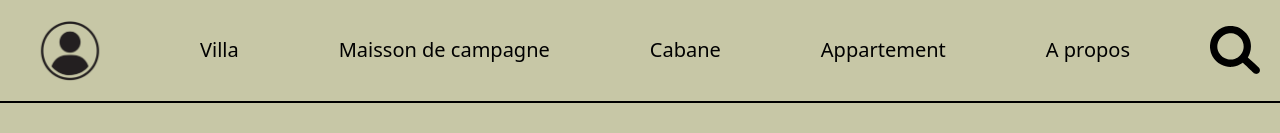
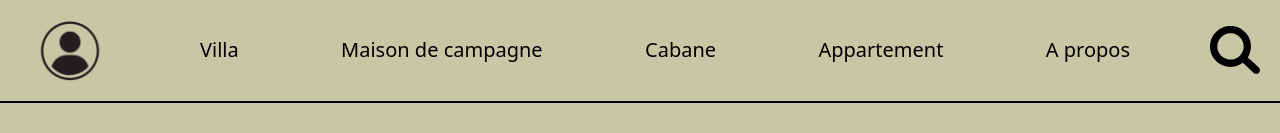
Before and after one commit to WakakiVongola/Projet-Blog, a Next.js app: page / in a window 1280 px wide. Shown: the top 133 px of the page. Built offline with nearby package versions, Linux system fonts and the light colour scheme.

Commit message:
correction faute maison de campagne

```diff
--- a/src/components/header.tsx
+++ b/src/components/header.tsx
@@ -95,7 +95,7 @@ export const Header = () => {
                     </Dialog>
                 <div id='TopNav' className='flex w-3/4 justify-between items-center text-xl'>
                     <a className='transition duration-500 ease-in-out hover:text-gray-600 hover:scale-110' href="/accueil/villa">Villa</a>
-                    <a className='transition duration-500 ease-in-out hover:text-gray-600 hover:scale-110' href="https://twitter.com/?lang=fr">Maisson de campagne</a>
+                    <a className='transition duration-500 ease-in-out hover:text-gray-600 hover:scale-110' href="https://twitter.com/?lang=fr">Maison de campagne</a>
                     <a className='transition duration-500 ease-in-out hover:text-gray-600 hover:scale-110' href="https://twitter.com/?lang=fr">Cabane</a>
                     <a className='transition duration-500 ease-in-out hover:text-gray-600 hover:scale-110' href="https://twitter.com/?lang=fr">Appartement</a>
                     <a className='transition duration-500 ease-in-out hover:text-gray-600 hover:scale-110' href="/">A propos</a>
```
